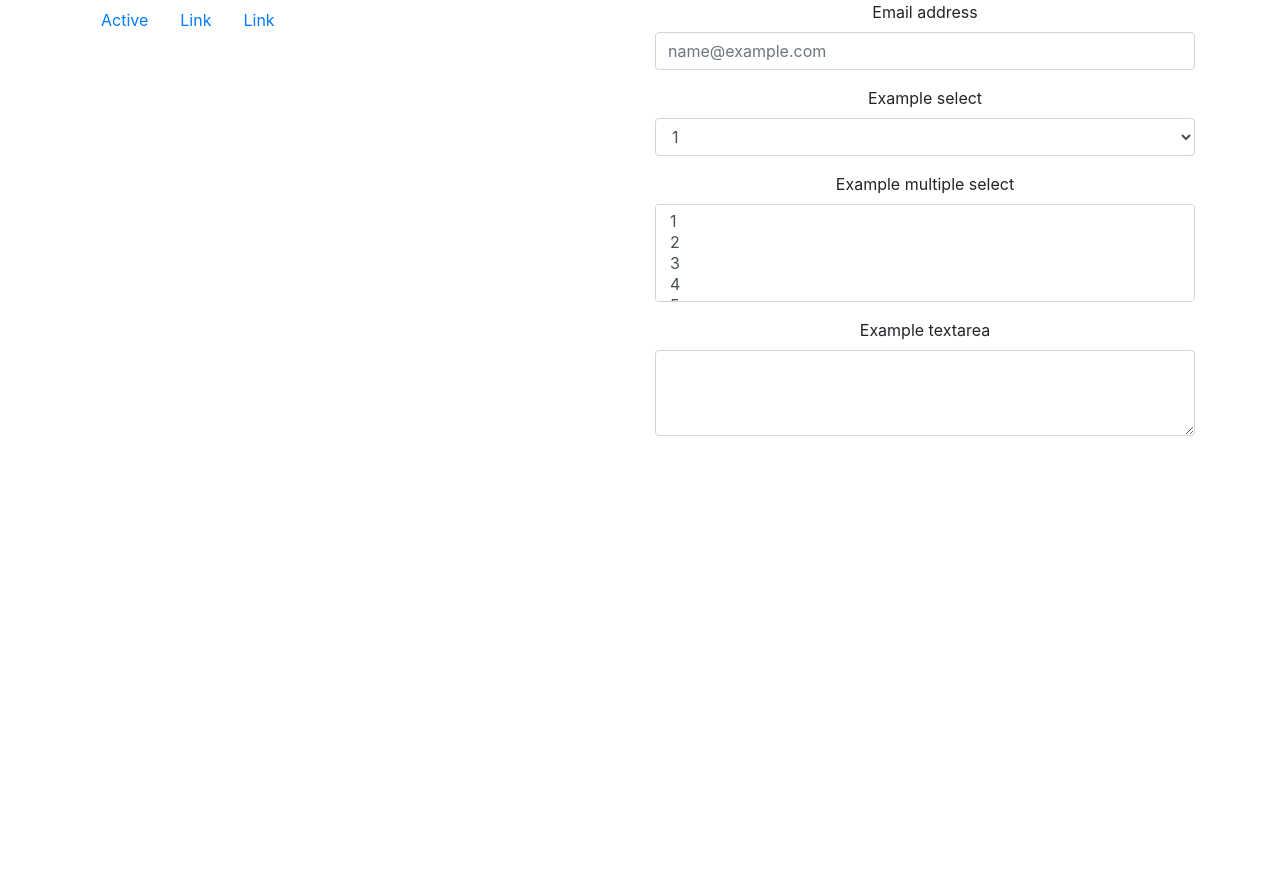
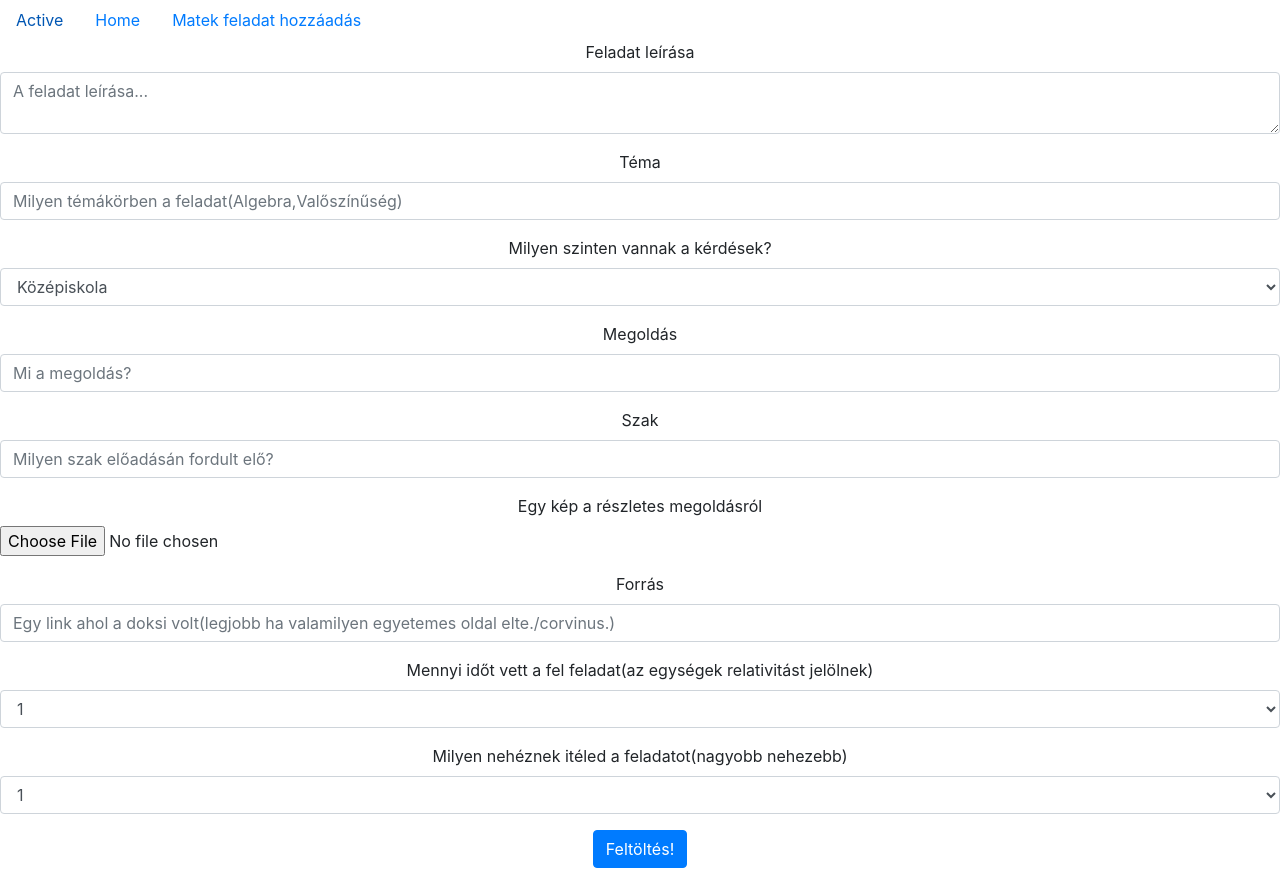
Before and after one commit to SchmidtPeti/uni, a React (Create React App) app in the folder website_frontend/: page /addMatek in a window 1280 px wide. Before the commit the page ends 800 px from the top, so only its background shows below. Built offline with nearby package versions, Linux system fonts and the light colour scheme.

Commit message:
added routeing and the entrie form for MatAlapTasks

```diff
--- a/website_frontend/package.json
+++ b/website_frontend/package.json
@@ -12,6 +12,7 @@
     "react": "^16.13.1",
     "react-bootstrap": "^1.3.0",
     "react-dom": "^16.13.1",
+    "react-router-dom": "^5.2.0",
     "react-scripts": "3.4.3"
   },
   "scripts": {
--- a/website_frontend/src/App.js
+++ b/website_frontend/src/App.js
@@ -1,18 +1,46 @@
-import React from 'react';
+import React,{Component} from 'react';
 import logo from './logo.svg';
 import './App.css';
 import HomePage from './Pages/Home';
 import AddMatAlapTask from './Pages/AddMatAlapTask';
 import 'bootstrap/dist/css/bootstrap.min.css';
+import {Nav} from 'react-bootstrap';
+import {
+  BrowserRouter as Router,
+  Switch,
+  Route,
+  Link
+} from "react-router-dom";
 
-
-function App() {
-  return (
+class App extends Component {
+  render() {
+    return (
     <div className="App">
-      <HomePage>
-        </HomePage>
-    </div>
-  );
+      <Router>
+      <Nav defaultActiveKey="/home" as="ul">
+  <Nav.Item as="li">
+    <Nav.Link>Active</Nav.Link>
+  </Nav.Item>
+  <Nav.Item as="li">
+    <Nav.Link eventKey="link-1"><Link to="/home">Home</Link></Nav.Link>
+  </Nav.Item>
+  <Nav.Item as="li">
+    <Nav.Link eventKey="link-2"><Link to="/addMatek">Matek feladat hozzáadás</Link></Nav.Link>
+  </Nav.Item>
+</Nav>
+      <Switch>
+          <Route exact path="/addMatek">
+          <AddMatAlapTask />
+          </Route>
+          <Route path="/home">
+            <HomePage />
+          </Route>
+          <Route path="/sdf">
+          </Route>
+        </Switch>
+      </Router>
+    </div>)
+  };
 }
 
 export default App;
--- /dev/null
+++ b/website_frontend/src/Components/MatAlap_form.js
@@ -0,0 +1,68 @@
+import React from 'react';
+import {Form,Button} from 'react-bootstrap';
+
+
+
+const MatAlap_form = () => {
+    return (
+      <div className='whole_form'>
+        <Form>
+        <Form.Group controlId="taskDescription_id">
+          <Form.Label>Feladat leírása</Form.Label>
+          <Form.Control as="textarea" placeholder="A feladat leírása..." />
+        </Form.Group>
+        <Form.Group controlId="topic_id">
+          <Form.Label>Téma</Form.Label>
+          <Form.Control type="text" placeholder="Milyen témákörben a feladat(Algebra,Valőszínűség)" />
+        </Form.Group>
+        <Form.Group controlId="task_level_id">
+          <Form.Label>Milyen szinten vannak a kérdések?</Form.Label>
+          <Form.Control as="select">
+            <option>Középiskola</option>
+            <option>Bsc</option>
+            <option>Msc</option>
+          </Form.Control>
+        </Form.Group>
+        <Form.Group controlId="solutation_id">
+          <Form.Label>Megoldás</Form.Label>
+          <Form.Control type="text" placeholder="Mi a megoldás?" />
+        </Form.Group>
+        <Form.Group controlId="major_id">
+          <Form.Label>Szak</Form.Label>
+          <Form.Control type="text" placeholder="Milyen szak előadásán fordult elő?" />
+        </Form.Group>
+        <Form.Group>
+          <Form.File id="stepbystep_img" label="Egy kép a részletes megoldásról" />
+        </Form.Group>
+        <Form.Group controlId="source_id">
+          <Form.Label>Forrás</Form.Label>
+          <Form.Control type="text" placeholder="Egy link ahol a doksi volt(legjobb ha valamilyen egyetemes oldal elte./corvinus.)" />
+        </Form.Group>
+      </Form>
+      <Form.Group controlId="hardness_id">
+              <Form.Label>Mennyi időt vett a fel feladat(az egységek relativitást jelölnek)</Form.Label>
+              <Form.Control as="select">
+                <option>1</option>
+                <option>2</option>
+                <option>3</option>
+                <option>4</option>
+                <option>5</option>
+              </Form.Control>
+            </Form.Group>
+      <Form.Group controlId="hardness_id">
+              <Form.Label>Milyen nehéznek itéled a feladatot(nagyobb nehezebb)</Form.Label>
+              <Form.Control as="select">
+                <option>1</option>
+                <option>2</option>
+                <option>3</option>
+                <option>4</option>
+                <option>5</option>
+              </Form.Control>
+            </Form.Group>
+      <Button type="submit" className="mb-2">
+            Feltöltés!
+      </Button>
+      </div>
+    )
+}
+export default MatAlap_form;
--- a/website_frontend/src/Pages/AddMatAlapTask.js
+++ b/website_frontend/src/Pages/AddMatAlapTask.js
@@ -1,39 +1,10 @@
 import React from 'react';
-import {Form} from 'react-bootstrap';
+import MatAlap_form from '../Components/MatAlap_form';
 
 const AddMatAlapTask = () => {
     return(
         <div className='app'>
-        <Form>
-  <Form.Group controlId="exampleForm.ControlInput1">
-    <Form.Label>Email address</Form.Label>
-    <Form.Control type="email" placeholder="name@example.com" />
-  </Form.Group>
-  <Form.Group controlId="exampleForm.ControlSelect1">
-    <Form.Label>Example select</Form.Label>
-    <Form.Control as="select">
-      <option>1</option>
-      <option>2</option>
-      <option>3</option>
-      <option>4</option>
-      <option>5</option>
-    </Form.Control>
-  </Form.Group>
-  <Form.Group controlId="exampleForm.ControlSelect2">
-    <Form.Label>Example multiple select</Form.Label>
-    <Form.Control as="select" multiple>
-      <option>1</option>
-      <option>2</option>
-      <option>3</option>
-      <option>4</option>
-      <option>5</option>
-    </Form.Control>
-  </Form.Group>
-  <Form.Group controlId="exampleForm.ControlTextarea1">
-    <Form.Label>Example textarea</Form.Label>
-    <Form.Control as="textarea" rows="3" />
-  </Form.Group>
-</Form>
+          <MatAlap_form />
         </div>
     );
 };
--- a/website_frontend/src/Pages/Home.js
+++ b/website_frontend/src/Pages/Home.js
@@ -1,6 +1,5 @@
 import React from 'react';
-import {Container,Row,Col,Nav} from 'react-bootstrap';
-import AddMatAlapTask from './AddMatAlapTask';
+import {Container,Row,Col} from 'react-bootstrap';
 
 
 const HomePage = () =>{
@@ -8,22 +7,9 @@ const HomePage = () =>{
     <div className='app'>
         <Container>
             <Row>
-                <Col>
-                <Nav defaultActiveKey="/home" as="ul">
-  <Nav.Item as="li">
-    <Nav.Link href="/home">Active</Nav.Link>
-  </Nav.Item>
-  <Nav.Item as="li">
-    <Nav.Link eventKey="link-1">Link</Nav.Link>
-  </Nav.Item>
-  <Nav.Item as="li">
-    <Nav.Link eventKey="link-2">Link</Nav.Link>
-  </Nav.Item>
-</Nav>
-                </Col>
-                <Col>
-                    <AddMatAlapTask />
-                </Col>
+            <Col>
+               <h1>This is the HomePage!</h1>
+            </Col>
             </Row>
         </Container>
     </div>   );
```
Also changed, not shown: 1 other file (tests, documents, lock files or other folders).
